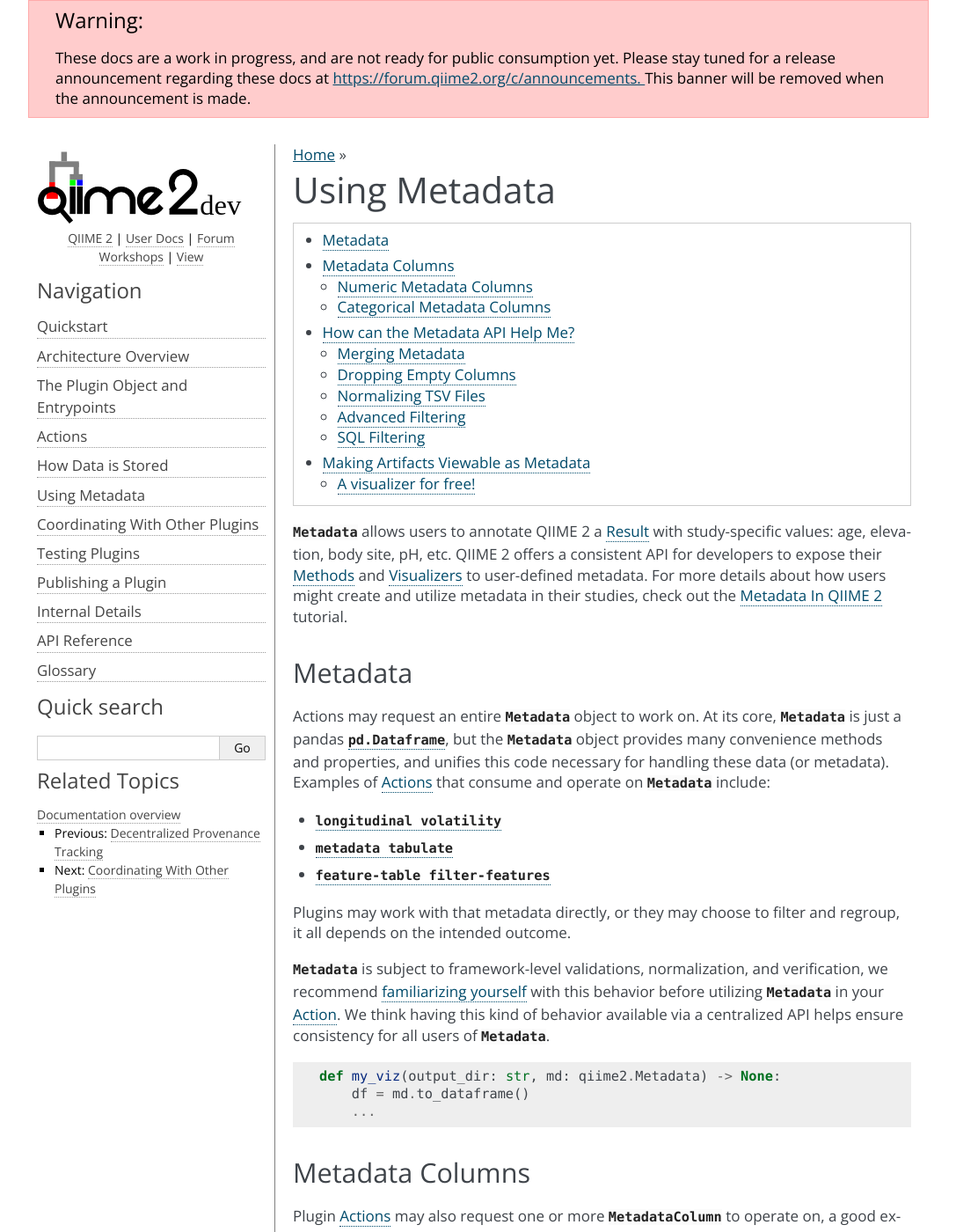
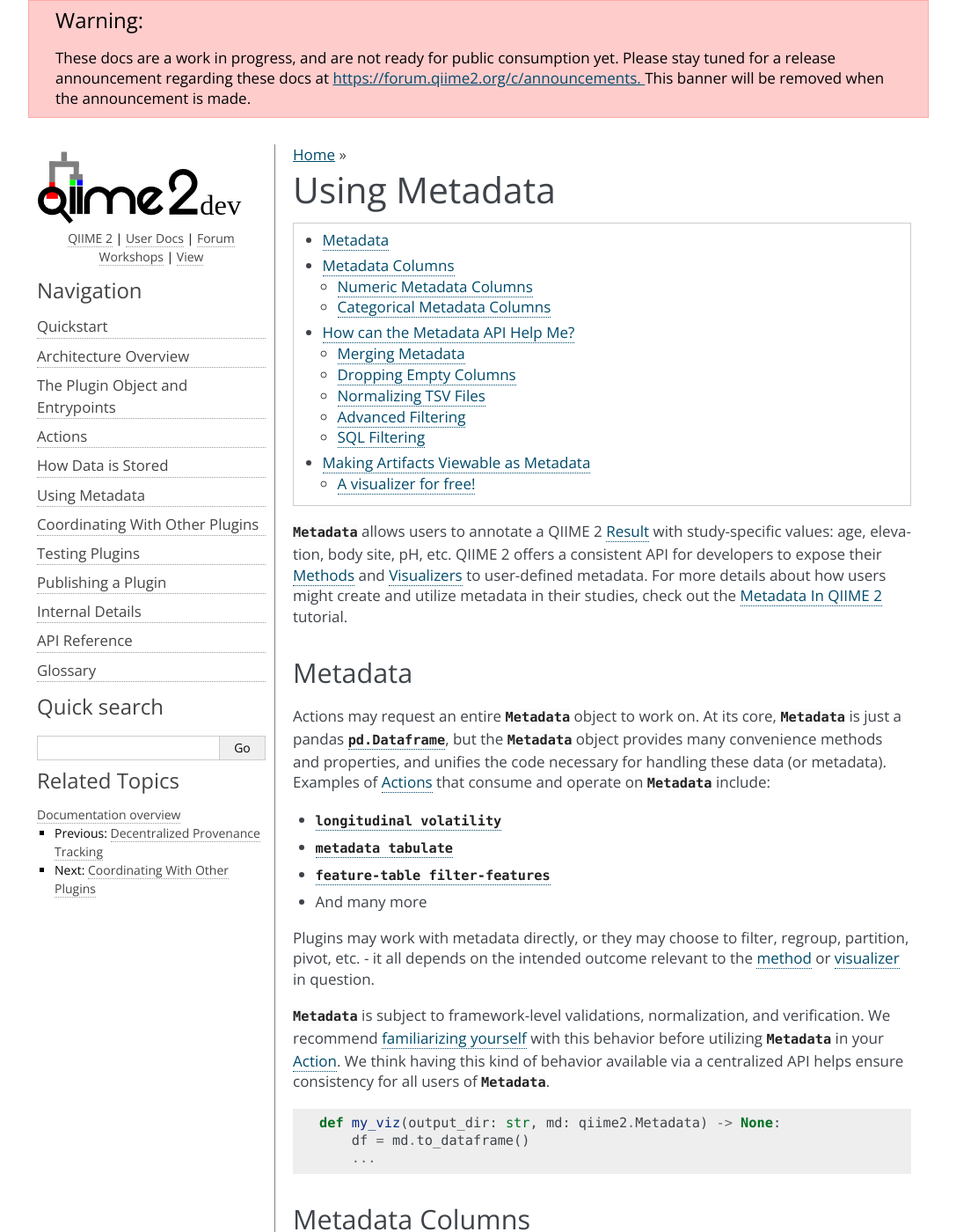
Before and after one commit to qiime2/dev-docs, a Sphinx documentation site: the page built from source/metadata.rst, in a window 1280 px wide and 1400 px high. Shown: the whole window at 88% size, without its empty margins (96-1183 px from the left). Built offline with Sphinx 7.4.7, drawn with Linux system fonts in a browser that asks for light colours.

Commit message:
MAINT: typos, grammar

```diff
--- a/source/metadata.rst
+++ b/source/metadata.rst
@@ -4,7 +4,7 @@ Using Metadata
 .. contents::
    :local:
 
-:class:`Metadata <qiime2.metadata.Metadata>` allows users to annotate QIIME 2 a
+:class:`Metadata <qiime2.metadata.Metadata>` allows users to annotate a QIIME 2
 :term:`Result` with study-specific values: age, elevation, body site, pH, etc.
 QIIME 2 offers a consistent API for developers to expose their :term:`Methods
 <Method>` and :term:`Visualizers <Visualizer>` to user-defined metadata. For
@@ -18,19 +18,21 @@ Actions may request an entire :class:`Metadata <qiime2.metadata.Metadata>`
 object to work on. At its core, :class:`Metadata <qiime2.metadata.Metadata>` is
 just a pandas |pd.Dataframe|_, but the :class:`Metadata
 <qiime2.metadata.Metadata>` object provides many convenience methods and
-properties, and unifies this code necessary for handling these data (or
+properties, and unifies the code necessary for handling these data (or
 metadata). Examples of :term:`Actions <Action>`  that consume and operate on
 :class:`Metadata <qiime2.metadata.Metadata>` include:
 
 - |longitudinal volatility|_
 - |metadata tabulate|_
 - |feature-table filter-features|_
+- And many more
 
-Plugins may work with that metadata directly, or they may
-choose to filter and regroup, it all depends on the intended outcome.
+Plugins may work with metadata directly, or they may choose to filter, regroup,
+partition, pivot, etc. - it all depends on the intended outcome relevant to the
+:term:`method <Method>` or :term:`visualizer <Visualizer>` in question.
 
 :class:`Metadata <qiime2.metadata.Metadata>` is subject to framework-level
-validations, normalization, and verification, we recommend `familiarizing
+validations, normalization, and verification. We recommend `familiarizing
 yourself`_ with this behavior before utilizing :class:`Metadata
 <qiime2.metadata.Metadata>` in your :term:`Action`. We think having this kind
 of behavior available via a centralized API helps ensure consistency for all
```
